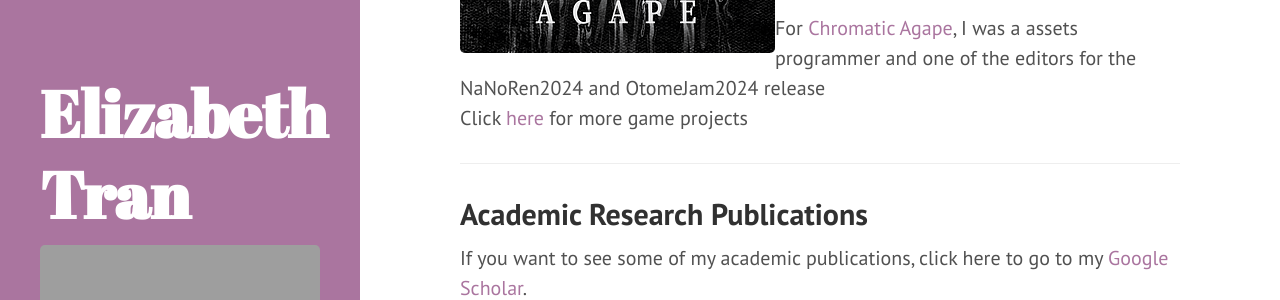
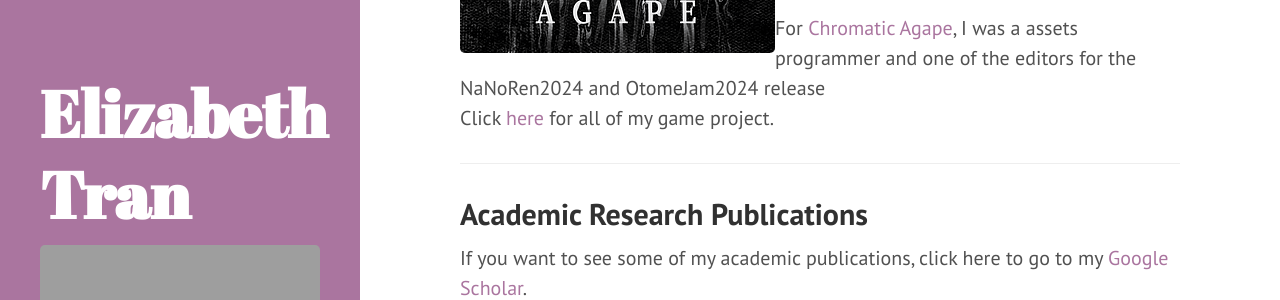
Before and after one commit to elizabellatran/elizabellatran.github.io, a Jekyll site: the page built from index.md, in a window 1280 px wide and 900 px high, scrolled down 1730 px. Shown: the part 155-455 px from the top of the window. Built offline with Jekyll 4.4.1, drawn with Linux system fonts in a browser that asks for light colours; a script that is not in the unit is left out.

Commit message:
Update index.md

```diff
--- a/index.md
+++ b/index.md
@@ -41,7 +41,9 @@ I was an editor for this project. Play the game on your browser on itch.io or do
 <br>
 For <a href="https://deniz-g-lerosi.itch.io/chromatic-agape"> Chromatic Agape</a>, I was a assets programmer and one of the editors for the NaNoRen2024 and OtomeJam2024 release
 <br>
-Click [here](/elizabellagamedev) for more game projects
+Click [here]({{/elizabellagamedev}}{% gamedev.md %}) for all of my game project.
+
+
 
 <hr>
 <h2>Academic Research Publications </h2>
```
